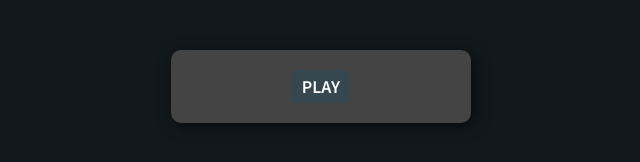
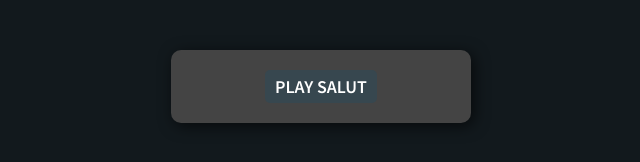
Before and after one commit to paulvladul/quizapp, a plain HTML site: page index.html in a window 1280 px wide. Shown: the full height of the page, 319-959 px from the left. Drawn offline with Linux system fonts and the light colour scheme.

Commit message:
Update index.html
Test Git

```diff
--- a/index.html
+++ b/index.html
@@ -12,7 +12,7 @@
         <main>
 
             <div class="game-controls">
-                <span class="btn play-btn">Play</span>
+                <span class="btn play-btn">Play Salut</span>
                 <span class="btn restart-btn">Restart</span>
             </div>
 
```
